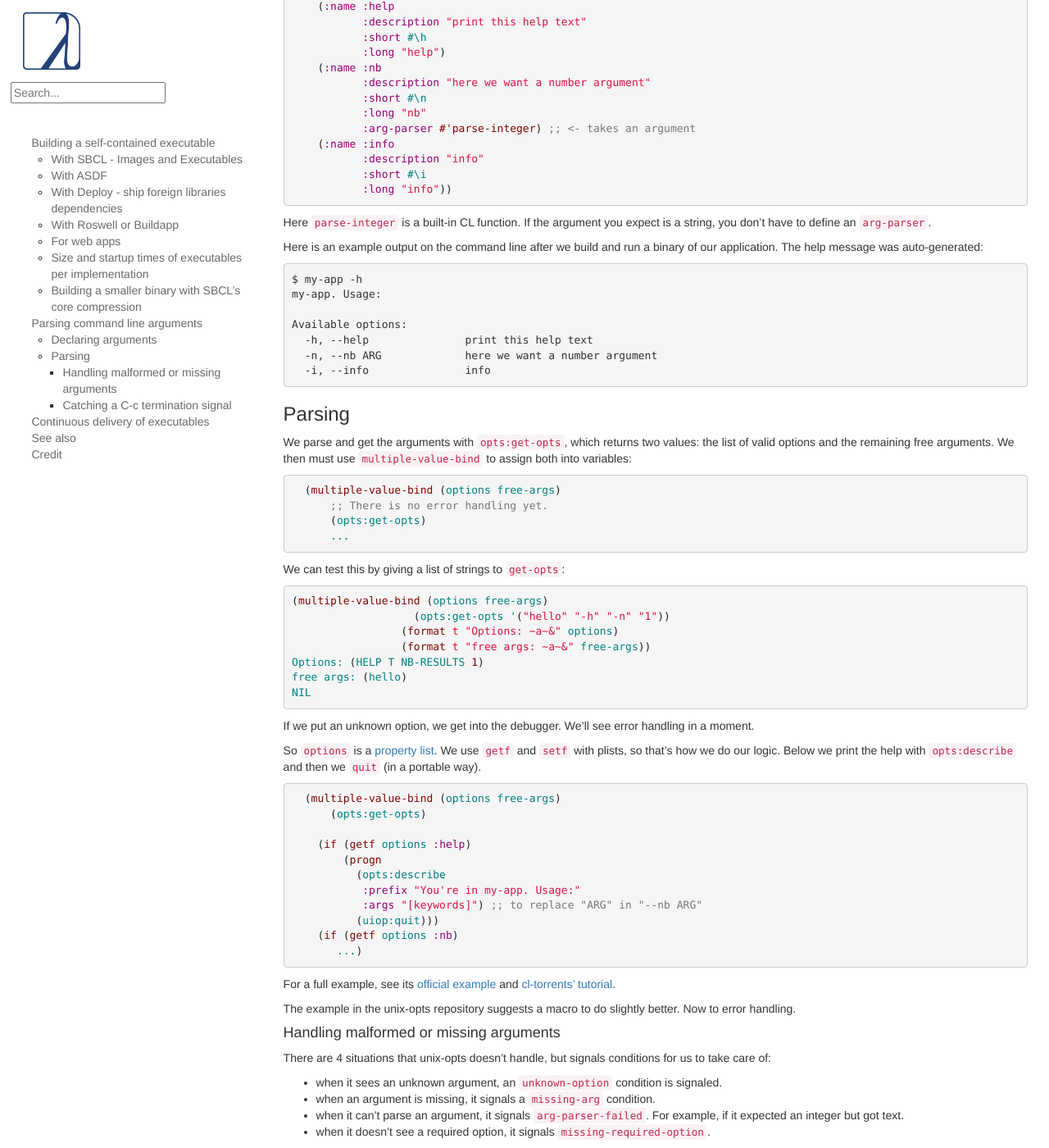
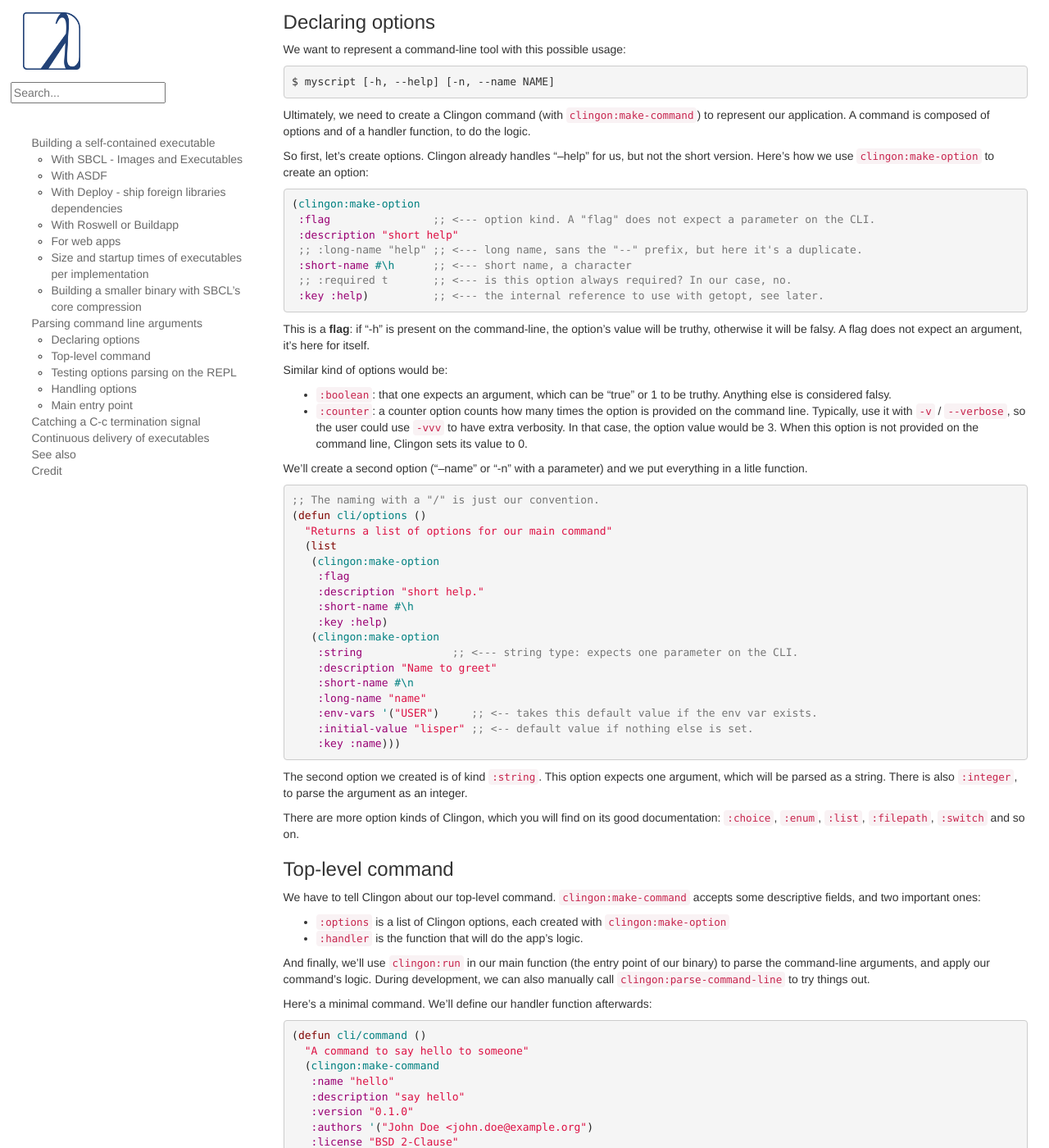
Before and after one commit to LispCookbook/cl-cookbook, a Jekyll site: the page built from scripting.md, in a window 1280 px wide and 1400 px high, scrolled down 5918 px. Shown: the whole window at 82% size. Built offline with Jekyll 4.4.1, drawn with Linux system fonts in a browser that asks for light colours; some of the changed text lies outside the part shown.

Commit message:
scripting: parse CLI args with Clingon
fixes #477

````diff
--- a/scripting.md
+++ b/scripting.md
@@ -363,7 +363,7 @@ SBCL stores the command line arguments into `sb-ext:*posix-argv*`.
 But that variable name differs from implementations, so we want a
 way to handle the differences for us.
 
-We have `uiop:command-line-arguments`, shipped in ASDF and included in
+We have `(uiop:command-line-arguments)`, shipped in ASDF and included in
 nearly all implementations.
 From anywhere in your code, you can simply check if a given string is present in this list:
 
@@ -373,155 +373,268 @@ From anywhere in your code, you can simply check if a given string is present in
 
 That's good, but we also want to parse the arguments, have facilities to check short and long options, build a help message automatically, etc.
 
-A quick look at the
-[awesome-cl#scripting](https://github.com/CodyReichert/awesome-cl#scripting)
-list made us choose the
-[unix-opts](https://github.com/mrkkrp/unix-opts) library.
+We chose the [Clingon](https://github.com/dnaeon/clingon) library,
+because it may have the richest feature set:
 
-    (ql:quickload "unix-opts")
+- it handles subcommands,
+- it supports various kinds of options (flags, integers, booleans, counters, enums…),
+- it generates Bash and Zsh completion files as well as man pages,
+- it is extensible in many ways,
+- we can easily try it out on the REPL
+- etc
 
-We can call it with its `opts` alias (a global nickname).
+Let's download it:
 
-As often work happens in two phases:
+    (ql:quickload "clingon")
 
-* declaring the options that our application accepts, their optional argument, defining their type
-  (string, integer,…), their long and short names, and the required ones
-* parsing them (and handling missing or malformed parameters).
+As often, work happens in two phases:
+
+* we first declare the options that our application accepts, their
+  kind (flag, string, integer…), their long and short names and the
+  required ones.
+* we ask Clingon to parse the command-line options and run our app.
 
 
-### Declaring arguments
+### Declaring options
 
-We define the arguments with `opts:define-opts`:
+We want to represent a command-line tool with this possible usage:
+
+    $ myscript [-h, --help] [-n, --name NAME]
+
+Ultimately, we need to create a Clingon command (with
+`clingon:make-command`) to represent our application. A command is
+composed of options and of a handler function, to do the logic.
+
+So first, let's create options. Clingon already handles "--help" for us, but not the short version. Here's how we use `clingon:make-option` to create an option:
 
 ~~~lisp
-(opts:define-opts
-    (:name :help
-           :description "print this help text"
-           :short #\h
-           :long "help")
-    (:name :nb
-           :description "here we want a number argument"
-           :short #\n
-           :long "nb"
-           :arg-parser #'parse-integer) ;; <- takes an argument
-    (:name :info
-           :description "info"
-           :short #\i
-           :long "info"))
+(clingon:make-option
+ :flag                ;; <--- option kind. A "flag" does not expect a parameter on the CLI.
+ :description "short help"
+ ;; :long-name "help" ;; <--- long name, sans the "--" prefix, but here it's a duplicate.
+ :short-name #\h      ;; <--- short name, a character
+ ;; :required t       ;; <--- is this option always required? In our case, no.
+ :key :help)          ;; <--- the internal reference to use with getopt, see later.
 ~~~
 
-Here `parse-integer` is a built-in CL function. If the argument you expect is a string, you don't have to define an `arg-parser`.
+This is a **flag**: if "-h" is present on the command-line, the
+option's value will be truthy, otherwise it will be falsy. A flag does
+not expect an argument, it's here for itself.
 
-Here is an example output on the command line after we build and run a binary of our application. The help message was auto-generated:
+Similar kind of options would be:
 
-~~~
-$ my-app -h
-my-app. Usage:
+- `:boolean`: that one expects an argument, which can be "true" or 1 to be truthy. Anything else is considered falsy.
+- `:counter`: a counter option counts how many times the option is provided on the command line. Typically, use it with `-v` / `--verbose`, so the user could use `-vvv` to have extra verbosity. In that case, the option value would be 3. When this option is not provided on the command line, Clingon sets its value to 0.
 
-Available options:
-  -h, --help               print this help text
-  -n, --nb ARG             here we want a number argument
-  -i, --info               info
+We'll create a second option ("--name" or "-n" with a parameter) and we put everything in a litle function.
+
+~~~lisp
+;; The naming with a "/" is just our convention.
+(defun cli/options ()
+  "Returns a list of options for our main command"
+  (list
+   (clingon:make-option
+    :flag
+    :description "short help."
+    :short-name #\h
+    :key :help)
+   (clingon:make-option
+    :string              ;; <--- string type: expects one parameter on the CLI.
+    :description "Name to greet"
+    :short-name #\n
+    :long-name "name"
+    :env-vars '("USER")     ;; <-- takes this default value if the env var exists.
+    :initial-value "lisper" ;; <-- default value if nothing else is set.
+    :key :name)))
 ~~~
 
+The second option we created is of kind `:string`. This option expects one argument, which will be parsed as a string. There is also `:integer`, to parse the argument as an integer.
 
-### Parsing
+There are more option kinds of Clingon, which you will find on its good documentation: `:choice`, `:enum`, `:list`, `:filepath`, `:switch` and so on.
 
-We parse and get the arguments with `opts:get-opts`, which returns two
-values: the list of valid options and the remaining free arguments. We
-then must use `multiple-value-bind` to assign both into variables:
+### Top-level command
+
+We have to tell Clingon about our top-level command.
+`clingon:make-command` accepts some descriptive fields, and two important ones:
+
+- `:options` is a list of Clingon options, each created with `clingon:make-option`
+- `:handler` is the function that will do the app's logic.
+
+And finally, we'll use `clingon:run` in our main function (the entry
+point of our binary) to parse the command-line arguments, and apply
+our command's logic. During development, we can also manually call
+`clingon:parse-command-line` to try things out.
+
+Here's a minimal command. We'll define our handler function afterwards:
 
 ~~~lisp
-  (multiple-value-bind (options free-args)
-      ;; There is no error handling yet.
-      (opts:get-opts)
-      ...
+(defun cli/command ()
+  "A command to say hello to someone"
+  (clingon:make-command
+   :name "hello"
+   :description "say hello"
+   :version "0.1.0"
+   :authors '("John Doe <john.doe@example.org")
+   :license "BSD 2-Clause"
+   :options (cli/options) ;; <-- our options
+   :handler #'null))  ;; <--  to change. See below.
 ~~~
 
-We can test this by giving a list of strings to `get-opts`:
+At this point, we can already test things out on the REPL.
+
+### Testing options parsing on the REPL
+
+Use `clingon:parse-command-line`: it wants a top-level command, and a list of command-line arguments (strings):
 
 ~~~lisp
-(multiple-value-bind (options free-args)
-                   (opts:get-opts '("hello" "-h" "-n" "1"))
-                 (format t "Options: ~a~&" options)
-                 (format t "free args: ~a~&" free-args))
-Options: (HELP T NB-RESULTS 1)
-free args: (hello)
+CL-USER> (clingon:parse-command-line (cli/command) '("-h" "-n" "me"))
+#<CLINGON.COMMAND:COMMAND name=hello options=5 sub-commands=0>
+~~~
+
+It works!
+
+We can even `inspect` this command object, we would see its properties (name, hooks, description, context…), its list of options, etc.
+
+Let's try again with an unknown option:
+
+~~~lisp
+CL-USER> (clingon:parse-command-line (cli/command) '("-x"))
+;; => debugger: Unknown option -x of kind SHORT
+~~~
+
+In that case, we are dropped into the interactive debugger, which says
+
+```
+Unknown option -x of kind SHORT
+   [Condition of type CLINGON.CONDITIONS:UNKNOWN-OPTION]
+```
+
+and we are provided a few restarts:
+
+```
+Restarts:
+ 0: [DISCARD-OPTION] Discard the unknown option
+ 1: [TREAT-AS-ARGUMENT] Treat the unknown option as a free argument
+ 2: [SUPPLY-NEW-VALUE] Supply a new value to be parsed
+ 3: [RETRY] Retry SLIME REPL evaluation request.
+ 4: [*ABORT] Return to SLIME's top level.
+```
+
+which are very practical. If we needed, we could create an `:around`
+method for `parse-command-line`, handle Clingon's conditions with
+`handler-bind` and use its restarts, to do something different with
+unknown options. But we don't need that yet, if ever: we want our
+command-line parsing engine to warn us on invalid options.
+
+Last but not least, we can see how Clingon prints our CLI tool's usage information:
+
+```
+CL-USER> (clingon:print-usage (cli/command) t)
+NAME:
+  hello - say hello
+
+USAGE:
+  hello [options] [arguments ...]
+
+OPTIONS:
+      --help          display usage information and exit
+      --version       display version and exit
+  -h                  short help.
+  -n, --name <VALUE>  Name to greet [default: lisper] [env: $USER]
+
+AUTHORS:
+  John Doe <john.doe@example.org
+
+LICENSE:
+  BSD 2-Clause
+```
+
+We can tweak the "USAGE" part with the `:usage` key parameter of the lop-level command.
+
+
+### Handling options
+
+When the parsing of command-line arguments succeeds, we need to do something with them. We introduce two new Clingon functions:
+
+- `clingon:getopt` is used to get an option's value by its `:key`
+- `clingon:command-arguments` gets use the free arguments remaining on the command-line.
+
+Here's how to use them:
+
+~~~lisp
+CL-USER> (let ((command (clingon:parse-command-line (cli/command) '("-n" "you" "last"))))
+           (format t "name is: ~a~&" (clingon:getopt command :name))
+           (format t "free args are: ~s~&" (clingon:command-arguments command)))
+name is: you
+free args are: ("last")
 NIL
 ~~~
 
-If we  put an unknown option,  we get into the  debugger. We'll see
-error handling in a moment.
-
-So `options` is a
-[property list](https://lispcookbook.github.io/cl-cookbook/data-structures.html#plist). We
-use `getf` and `setf` with plists, so that's how we do our
-logic. Below we print the help with `opts:describe` and then we `quit`
-(in a portable way).
+It is with them that we will write the handler of our top-level command:
 
 ~~~lisp
-  (multiple-value-bind (options free-args)
-      (opts:get-opts)
-
-    (if (getf options :help)
-        (progn
-          (opts:describe
-           :prefix "You're in my-app. Usage:"
-           :args "[keywords]") ;; to replace "ARG" in "--nb ARG"
-          (uiop:quit)))
-    (if (getf options :nb)
-       ...)
+(defun cli/handler (cmd)
+  "The handler function of our top-level command"
+  (let ((free-args (clingon:command-arguments cmd))
+        (name (clingon:getopt cmd :name)))  ;; <-- using the option's :key
+    (format t "Hello, ~a!~%" name)
+    (format t "You have provided ~a more free arguments~%" (length free-args))
+    (format t "Bye!~%")))
 ~~~
 
-For a full example, see its
-[official example](https://github.com/mrkkrp/unix-opts/blob/master/example/example.lisp)
-and
-[cl-torrents' tutorial](https://vindarel.github.io/cl-torrents/tutorial.html).
+We must tell our top-level command to use this handler:
 
-The  example in  the unix-opts  repository suggests  a macro  to do
-slightly better. Now to error handling.
+~~~lisp
+;; from above:
+(defun cli/command ()
+  "A command to say hello to someone"
+  (clingon:make-command
+   ...
+   :handler #'cli/handler))  ;; <-- changed.
+~~~
+
+We now only have to write the main entry point of our binary and we're done.
+
+By the way, `clingon:getopt` returns 3 values:
+
+- the option's value
+- a boolean, indicating wether this option was provided on the command-line
+- the command which provided the option for this value.
+
+See also `clingon:opt-is-set-p`.
 
 
-#### Handling malformed or missing arguments
+### Main entry point
 
-There are 4 situations that unix-opts doesn't handle, but signals
-conditions for us to take care of:
-
-* when it sees an unknown argument, an `unknown-option` condition is signaled.
-* when an argument is missing, it signals a `missing-arg` condition.
-* when it can't parse an argument, it signals `arg-parser-failed`. For example, if it expected an integer but got text.
-* when it doesn't see a required option, it signals `missing-required-option`.
-
-So, we must create simple functions to handle those conditions, and
-surround the parsing of the options with an `handler-bind` form:
+This can be any function, but to use Clingon, use its `run` function:
 
 ~~~lisp
-  (multiple-value-bind (options free-args)
-      (handler-bind ((opts:unknown-option #'unknown-option) ;; the condition / our function
-                     (opts:missing-arg #'missing-arg)
-                     (opts:arg-parser-failed #'arg-parser-failed)
-                     (opts:missing-required-option))
-         (opts:get-opts))
-    …
-    ;; use "options" and "free-args"
+(defun main ()
+  "The main entrypoint of our CLI program"
+  (clingon:run (cli/command)))
 ~~~
 
-Here we suppose we want one function to handle each case, but it could
-be a simple one. They take the condition as argument.
+To use this main function as your binary entry point, see above how to build a Common Lisp binary. A reminder: set it in your .asd system declaration:
 
 ~~~lisp
-(defun handle-arg-parser-condition (condition)
-  (format t "Problem while parsing option ~s: ~a .~%" (opts:option condition) ;; reader to get the option from the condition.
-                                                       condition)
-  (opts:describe) ;; print help
-  (uiop:quit 1))
+:entry-point "my-package::main"
 ~~~
 
-For more about condition handling, see [error and condition handling](error_handling.html).
+And that's about it. Congratulations, you can now properly parse command-line arguments!
 
-#### Catching a C-c termination signal
+Go check Clingon's documentation, because there is much more to it: sub-commands, contexts, hooks, handling a C-c, developing new options such as an email kind, Bash and Zsh completion…
 
-Let's build a simple binary, run it, try a `C-c` and read the stacktrace:
+
+## Catching a C-c termination signal
+
+By default, **Clingon provides a handler for SIGINT signals**. It makes the
+application to immediately exit with the status code 130.
+
+If your application needs some clean-up logic, you can use an `unwind-protect` form. However, it might not be appropriate for all cases, so Clingon advertises to use the [with-user-abort](https://github.com/compufox/with-user-abort) helper library.
+
+Below we show how to catch a C-c manually. Because by default, you would get a Lisp stacktrace.
+
+We built a simple binary, we ran it and pressed `C-c`. Let's read the stacktrace:
 
 ~~~
 $ ./my-app
````
